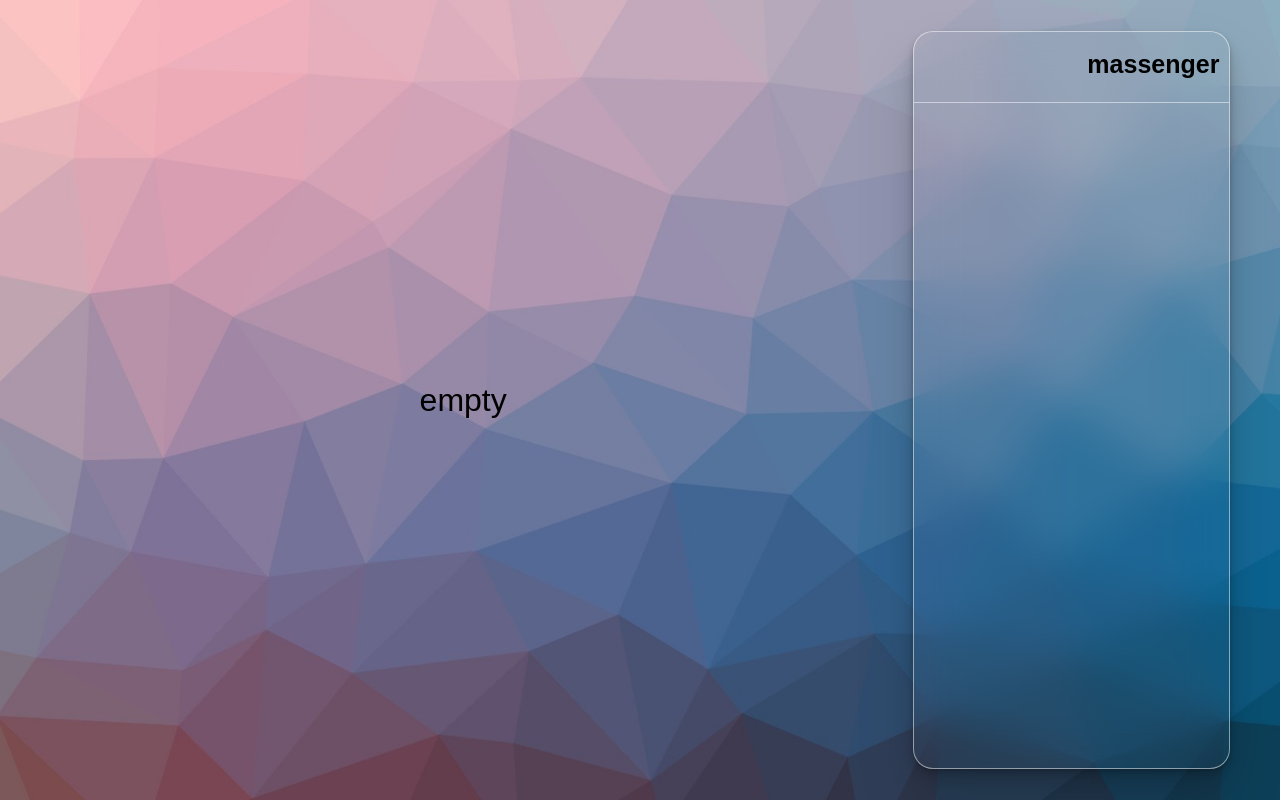
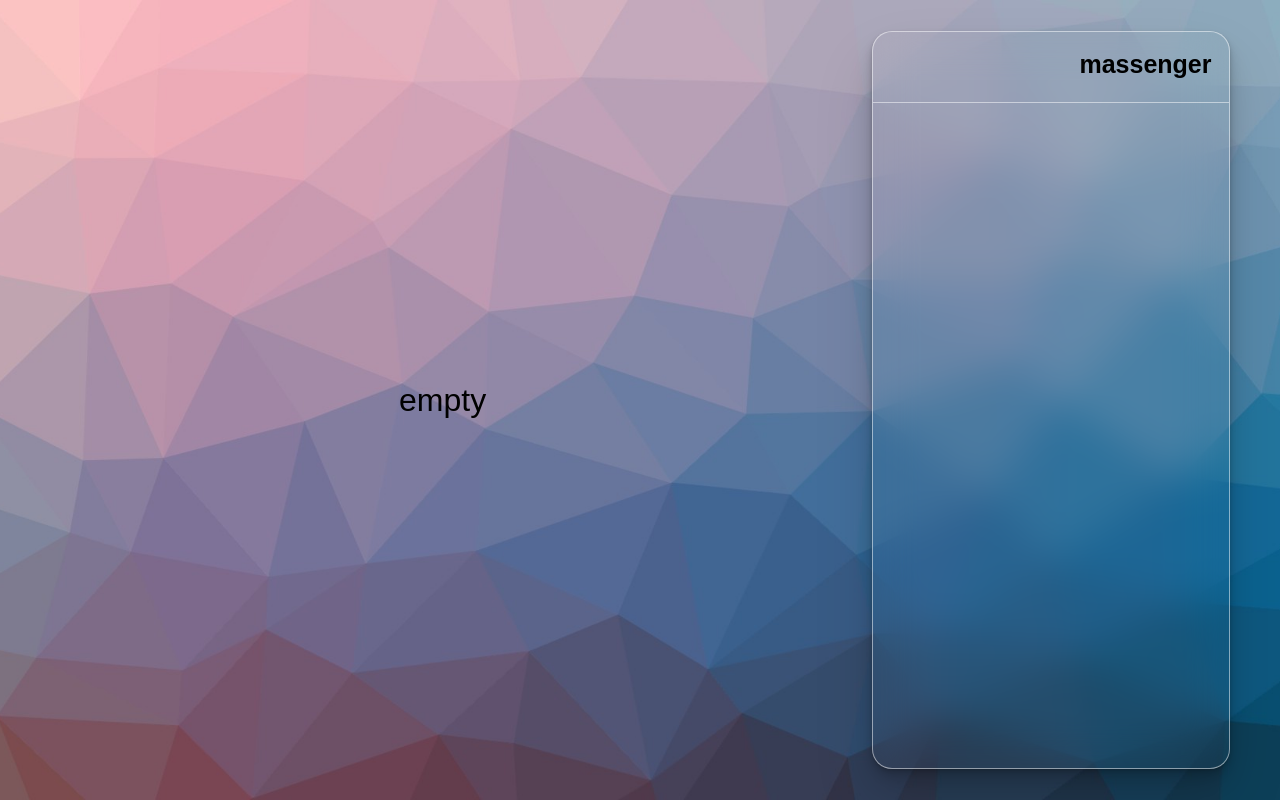
Before and after one commit to mobintahmasbi/chatroom-farawin, a website: page src/Views/Pages/chatroom.html in a window 1280 px wide. Drawn offline with Linux system fonts and the light colour scheme; files that its build step writes are made by us from their sources; files whose address does not match are found by name; a web font is replaced by a local one.

Commit message:
chang size2

```diff
--- a/src/Views/assets/css/style-chatroom.css
+++ b/src/Views/assets/css/style-chatroom.css
@@ -277,6 +277,7 @@
     /* overflow-y: auto; */
 }
 .starter{
+    width: 76%;
     display: flex;
     justify-content: center;
     align-items: center;
```
